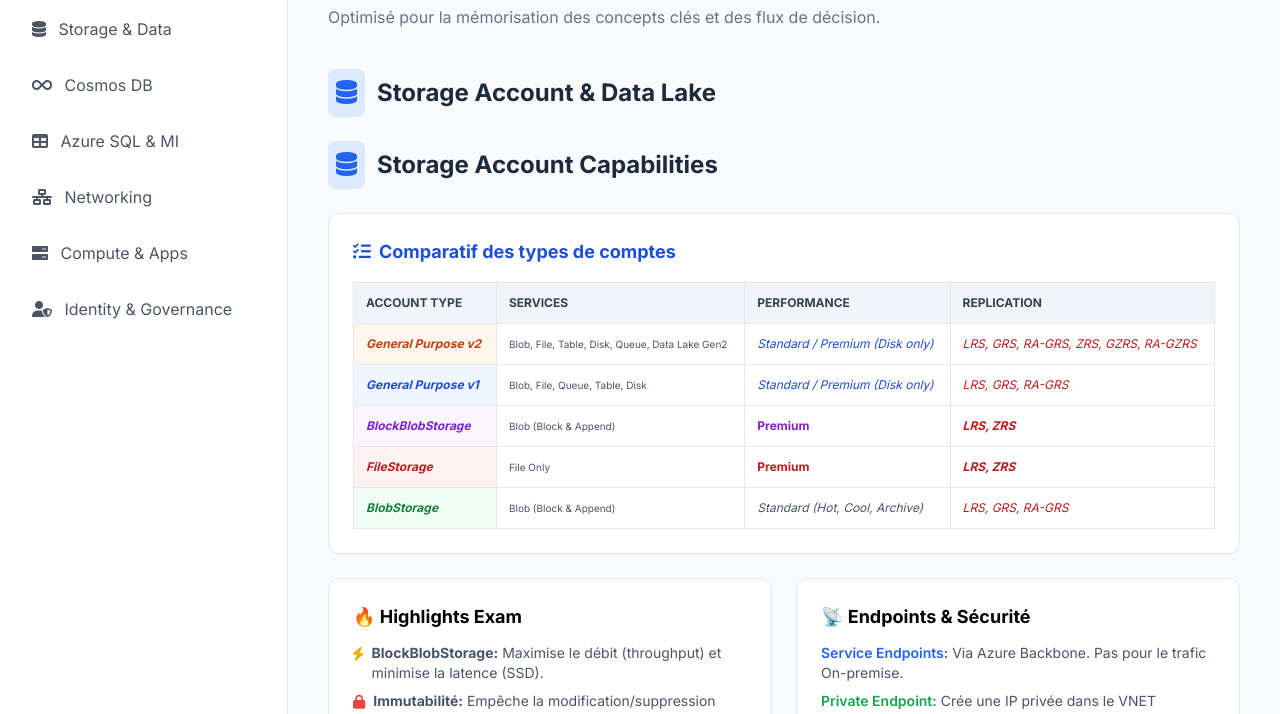
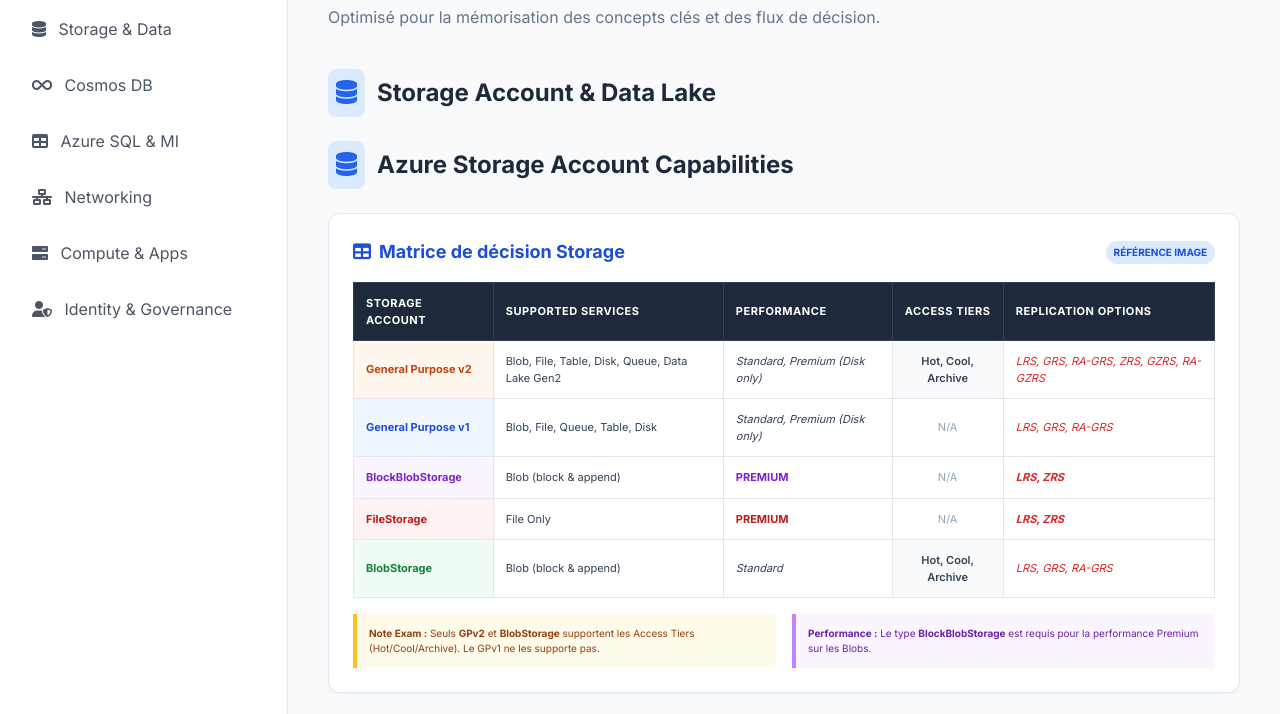
Before and after one commit to flocgo/Revision-az305, a plain HTML site: page index.html in a window 1280 px wide. Shown: the part 79-793 px from the top of the page. Drawn offline with nearby package versions, Linux system fonts and the light colour scheme.

Commit message:
Update index.html

```diff
--- a/index.html
+++ b/index.html
@@ -49,78 +49,89 @@
             <section id="storage" class="mb-12 scroll-mt-10">
     <h3 class="text-2xl font-bold text-slate-800 mb-6 flex items-center gap-3">
         <span class="bg-blue-100 p-2 rounded-lg text-blue-600"><i class="fas fa-database"></i></span>
-        Storage Account Capabilities
+        Azure Storage Account Capabilities
     </h3>
 
     <div class="card bg-white p-6 rounded-xl shadow-sm border border-slate-200 mb-6 overflow-hidden">
-        <h4 class="font-bold text-lg mb-4 text-blue-700"><i class="fas fa-list-check mr-2"></i>Comparatif des types de comptes</h4>
+        <div class="flex justify-between items-center mb-4">
+            <h4 class="font-bold text-lg text-blue-700"><i class="fas fa-table mr-2"></i>Matrice de décision Storage</h4>
+            <span class="text-[10px] bg-blue-100 text-blue-700 px-2 py-1 rounded-full font-bold uppercase">Référence Image</span>
+        </div>
+
         <div class="overflow-x-auto">
-            <table class="w-full text-left text-xs border-collapse">
+            <table class="w-full text-left text-[11px] border-collapse">
                 <thead>
-                    <tr class="bg-slate-100 text-slate-700 uppercase">
-                        <th class="p-3 border">Account Type</th>
-                        <th class="p-3 border">Services</th>
-                        <th class="p-3 border">Performance</th>
-                        <th class="p-3 border">Replication</th>
+                    <tr class="bg-slate-800 text-white uppercase tracking-wider">
+                        <th class="p-3 border border-slate-700">Storage Account</th>
+                        <th class="p-3 border border-slate-700">Supported Services</th>
+                        <th class="p-3 border border-slate-700">Performance</th>
+                        <th class="p-3 border border-slate-700 text-center">Access Tiers</th>
+                        <th class="p-3 border border-slate-700">Replication Options</th>
                     </tr>
                 </thead>
-                <tbody class="text-slate-600">
+                <tbody class="text-slate-700">
                     <tr>
-                        <td class="p-3 border font-bold bg-orange-50 text-orange-700 italic">General Purpose v2</td>
-                        <td class="p-3 border text-[10px]">Blob, File, Table, Disk, Queue, Data Lake Gen2</td>
-                        <td class="p-3 border italic text-blue-700">Standard / Premium (Disk only)</td>
-                        <td class="p-3 border italic text-red-700">LRS, GRS, RA-GRS, ZRS, GZRS, RA-GZRS</td>
+                        <td class="p-3 border font-bold bg-orange-50 text-orange-700">General Purpose v2</td>
+                        <td class="p-3 border">Blob, File, Table, Disk, Queue, Data Lake Gen2</td>
+                        <td class="p-3 border italic">Standard, Premium (Disk only)</td>
+                        <td class="p-3 border text-center font-semibold bg-slate-50">Hot, Cool, Archive</td>
+                        <td class="p-3 border italic text-red-600 font-medium">LRS, GRS, RA-GRS, ZRS, GZRS, RA-GZRS</td>
                     </tr>
                     <tr>
-                        <td class="p-3 border font-bold bg-blue-50 text-blue-700 italic">General Purpose v1</td>
-                        <td class="p-3 border text-[10px]">Blob, File, Queue, Table, Disk</td>
-                        <td class="p-3 border italic text-blue-700">Standard / Premium (Disk only)</td>
-                        <td class="p-3 border italic text-red-700">LRS, GRS, RA-GRS</td>
+                        <td class="p-3 border font-bold bg-blue-50 text-blue-700">General Purpose v1</td>
+                        <td class="p-3 border">Blob, File, Queue, Table, Disk</td>
+                        <td class="p-3 border italic">Standard, Premium (Disk only)</td>
+                        <td class="p-3 border text-center text-slate-400">N/A</td>
+                        <td class="p-3 border italic text-red-600 font-medium">LRS, GRS, RA-GRS</td>
                     </tr>
                     <tr>
-                        <td class="p-3 border font-bold bg-purple-50 text-purple-700 italic">BlockBlobStorage</td>
-                        <td class="p-3 border text-[10px]">Blob (Block & Append)</td>
-                        <td class="p-3 border font-bold text-purple-700">Premium</td>
-                        <td class="p-3 border italic text-red-700 text-red-700 font-bold">LRS, ZRS</td>
+                        <td class="p-3 border font-bold bg-purple-50 text-purple-700">BlockBlobStorage</td>
+                        <td class="p-3 border">Blob (block & append)</td>
+                        <td class="p-3 border font-bold text-purple-700 uppercase">Premium</td>
+                        <td class="p-3 border text-center text-slate-400">N/A</td>
+                        <td class="p-3 border italic text-red-600 font-bold">LRS, ZRS</td>
                     </tr>
                     <tr>
-                        <td class="p-3 border font-bold bg-red-50 text-red-700 italic">FileStorage</td>
-                        <td class="p-3 border text-[10px]">File Only</td>
-                        <td class="p-3 border font-bold text-red-700">Premium</td>
-                        <td class="p-3 border italic text-red-700 font-bold">LRS, ZRS</td>
+                        <td class="p-3 border font-bold bg-red-50 text-red-700">FileStorage</td>
+                        <td class="p-3 border">File Only</td>
+                        <td class="p-3 border font-bold text-red-700 uppercase">Premium</td>
+                        <td class="p-3 border text-center text-slate-400">N/A</td>
+                        <td class="p-3 border italic text-red-600 font-bold">LRS, ZRS</td>
                     </tr>
                     <tr>
-                        <td class="p-3 border font-bold bg-green-50 text-green-700 italic">BlobStorage</td>
-                        <td class="p-3 border text-[10px]">Blob (Block & Append)</td>
-                        <td class="p-3 border italic">Standard (Hot, Cool, Archive)</td>
-                        <td class="p-3 border italic text-red-700">LRS, GRS, RA-GRS</td>
+                        <td class="p-3 border font-bold bg-green-50 text-green-700">BlobStorage</td>
+                        <td class="p-3 border">Blob (block & append)</td>
+                        <td class="p-3 border italic">Standard</td>
+                        <td class="p-3 border text-center font-semibold bg-slate-50">Hot, Cool, Archive</td>
+                        <td class="p-3 border italic text-red-600 font-medium">LRS, GRS, RA-GRS</td>
                     </tr>
                 </tbody>
             </table>
         </div>
+
+        <div class="mt-4 flex gap-4">
+            <div class="flex-1 p-3 bg-amber-50 border-l-4 border-amber-400 rounded-r">
+                <p class="text-[10px] text-amber-800"><strong>Note Exam :</strong> Seuls <strong>GPv2</strong> et <strong>BlobStorage</strong> supportent les Access Tiers (Hot/Cool/Archive). Le GPv1 ne les supporte pas.</p>
+            </div>
+            <div class="flex-1 p-3 bg-purple-50 border-l-4 border-purple-400 rounded-r">
+                <p class="text-[10px] text-purple-800"><strong>Performance :</strong> Le type <strong>BlockBlobStorage</strong> est requis pour la performance Premium sur les Blobs.</p>
+            </div>
+        </div>
     </div>
 
     <div class="grid md:grid-cols-2 gap-6">
-        <div class="card bg-white p-6 rounded-xl shadow-sm border border-slate-200">
-            <h4 class="font-bold text-lg mb-3">🔥 Highlights Exam</h4>
-            <ul class="space-y-2 text-sm text-slate-600">
-                <li class="flex items-start gap-2">
-                    <i class="fas fa-bolt text-yellow-500 mt-1"></i>
-                    <span><strong>BlockBlobStorage:</strong> Maximise le débit (throughput) et minimise la latence (SSD).</span>
-                </li>
-                <li class="flex items-start gap-2">
-                    <i class="fas fa-lock text-red-500 mt-1"></i>
-                    <span><strong>Immutabilité:</strong> Empêche la modification/suppression (Time-Based Retention).</span>
-                </li>
+        <div class="card bg-white p-5 rounded-xl shadow-sm border border-slate-200">
+            <h4 class="font-bold text-sm mb-3 underline">Concepts Clés</h4>
+            <ul class="space-y-2 text-[11px] text-slate-600">
+                <li><span class="font-bold">Immutabilité :</span> Retention Policy au niveau du container (bloque delete/write).</li>
+                <li><span class="font-bold">ADLS Gen2 :</span> Nécessite <strong>Hierarchical Namespace</strong> (pour analytique big data).</li>
             </ul>
         </div>
-
-        <div class="card bg-white p-6 rounded-xl shadow-sm border border-slate-200">
-            <h4 class="font-bold text-lg mb-3">📡 Endpoints & Sécurité</h4>
-            <ul class="space-y-2 text-sm text-slate-600">
-                <li><span class="font-semibold text-blue-600">Service Endpoints:</span> Via Azure Backbone. Pas pour le trafic On-premise.</li>
-                <li><span class="font-semibold text-green-600">Private Endpoint:</span> Crée une IP privée dans le VNET (Nécessite VPN/ER pour On-prem).</li>
-                <li><span class="font-semibold">ADLS Gen2:</span> Active le <strong>Hierarchical Namespace</strong> (Sécurité niveau répertoire).</li>
+        <div class="card bg-white p-5 rounded-xl shadow-sm border border-slate-200">
+            <h4 class="font-bold text-sm mb-3 underline">Connectivité</h4>
+            <ul class="space-y-2 text-[11px] text-slate-600">
+                <li><span class="font-bold text-blue-600">Service Endpoint :</span> Accès via backbone Azure (pas de on-prem).</li>
+                <li><span class="font-bold text-green-600">Private Endpoint :</span> IP privée dans le VNET (supporte VPN/ExpressRoute).</li>
             </ul>
         </div>
     </div>
```
